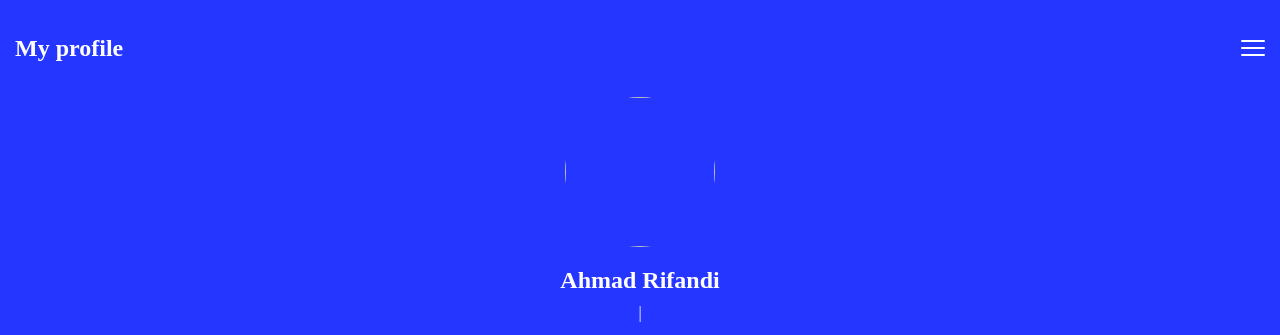
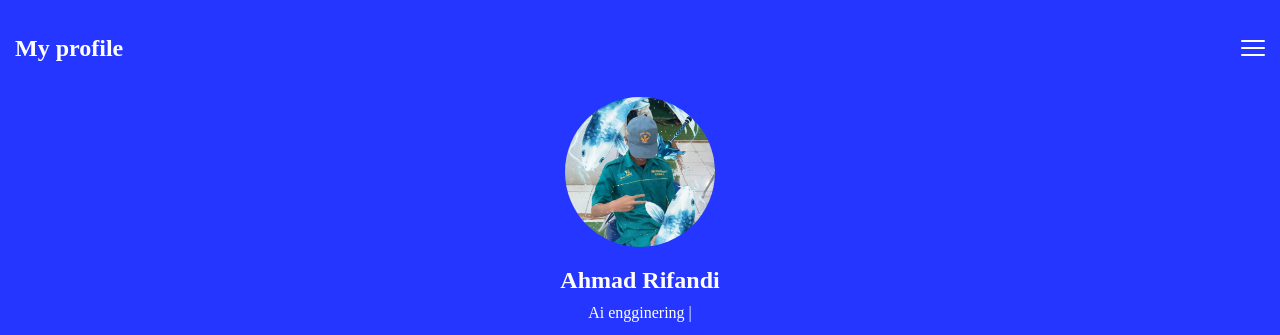
Before and after one commit to rifand22/My-portofolio, a plain HTML site: page index.html in a window 1280 px wide. Shown: the top 335 px of the page. Drawn offline with Linux system fonts and the light colour scheme.

Commit message:
Update image source and script paths in index.html

```diff
--- a/index.html
+++ b/index.html
@@ -21,7 +21,7 @@
     </header>
     <!--foto nama dan sosmed-->
     <div class="profile">
-      <img src="/foto/saya.jpg">
+      <img src="saya.jpg">
       <h2>Ahmad Rifandi</h2>
       <p class="p">
         <span id="typing"></span>
@@ -48,7 +48,7 @@
     <a href="#">project</a>
     <a href="#">Contact</a>
   </nav>
-  <script src="logika/dashboard.js"></script>
-  <script src="logika/typing.js"></script>
+  <script src="dashboard.js"></script>
+  <script src="typing.js"></script>
 </body>
 </html>
```
